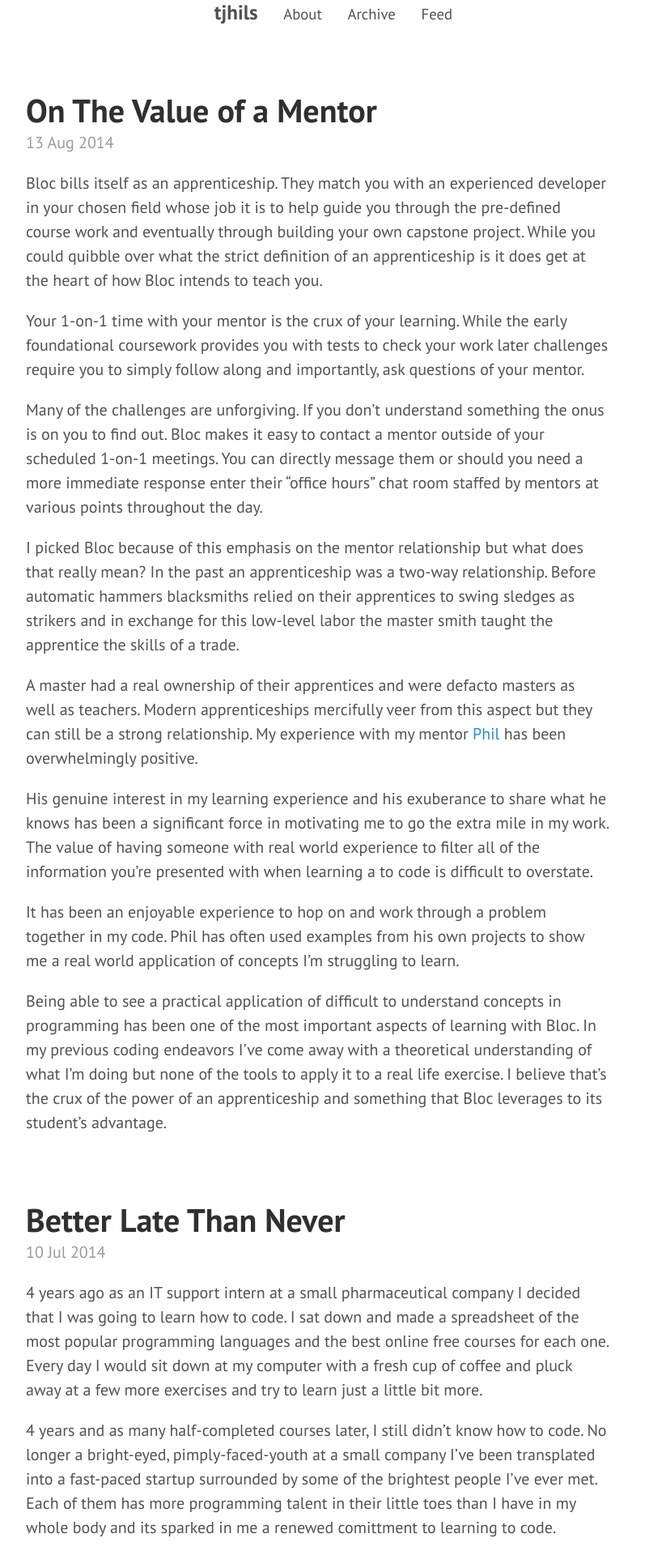
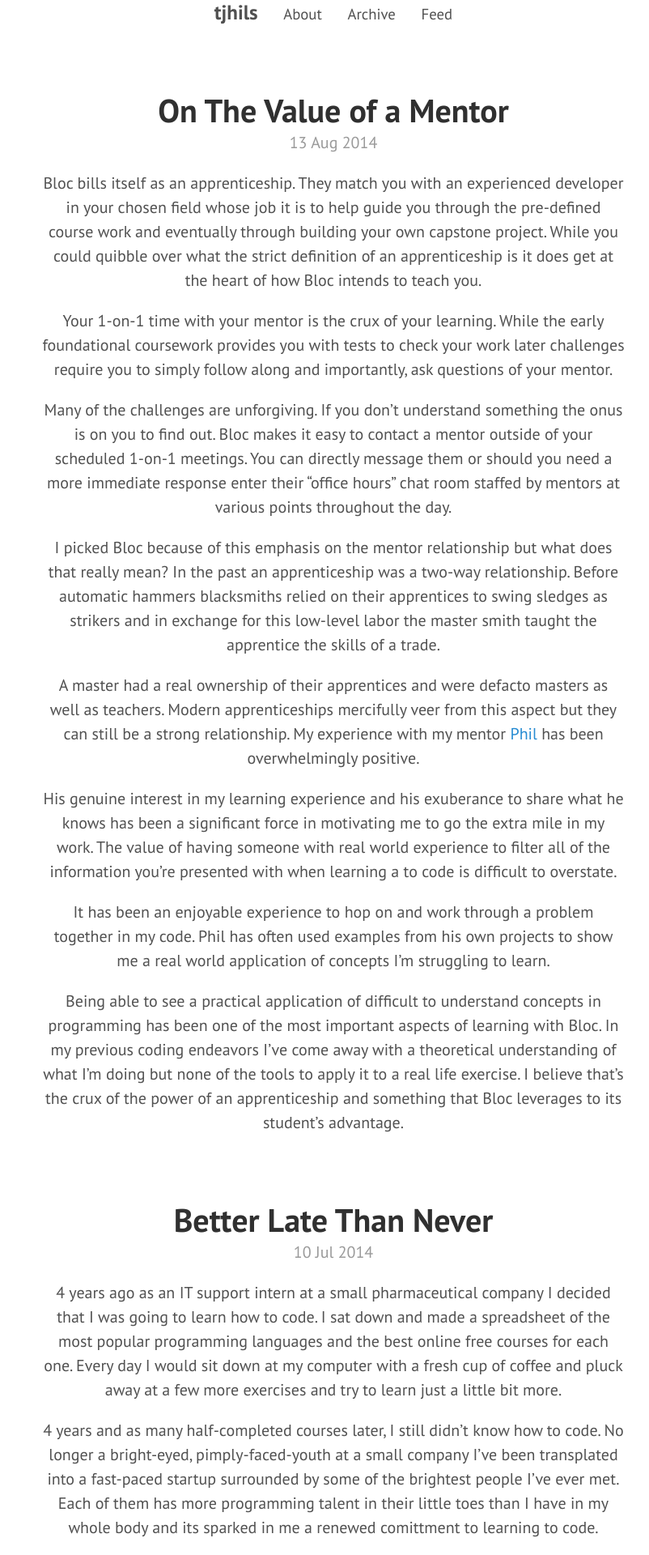
Before and after one commit to tjhils/oldblog, a Jekyll site: the page built from index.html, in a window 1280 px wide. Shown: the top 1920 px of the page at 81% size, without its empty margins (228-1030 px from the left). Built offline with Jekyll 4.4.1, drawn with Linux system fonts in a browser that asks for light colours; Markdown is read by kramdown in place of the engine named in the settings; the list of posts is cut into pages by our own code.

Commit message:
centered content

```diff
--- a/public/css/hyde.css
+++ b/public/css/hyde.css
@@ -133,16 +133,13 @@
 
 @media (min-width: 48em) {
   .content {
-    max-width: 38rem;
-    margin-left: 10rem;
-    margin-right: 2rem;
+    text-align: center;
   }
 }
 
 @media (min-width: 64em) {
   .content {
-    margin-left: 12rem;
-    margin-right: 4rem;
+    text-align: center;
   }
 }
 
```
